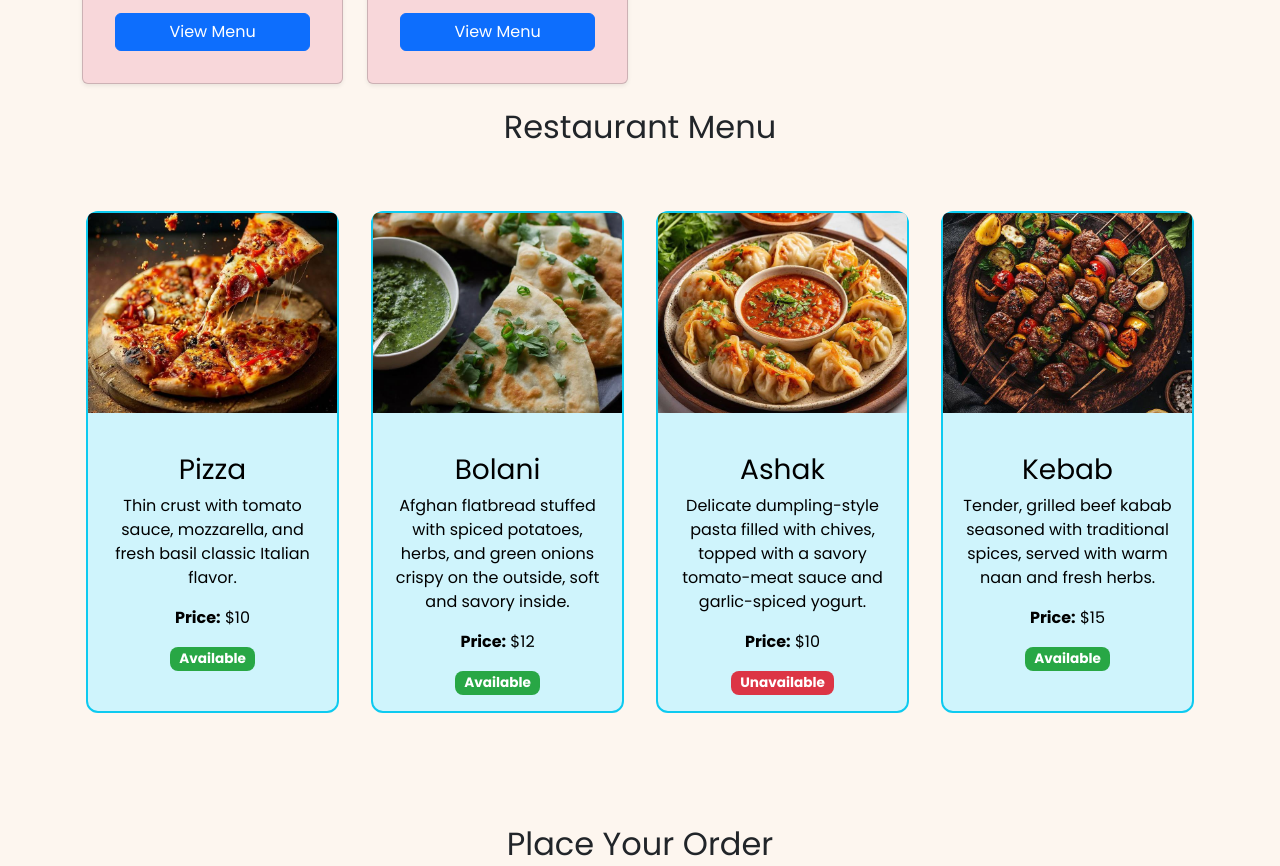
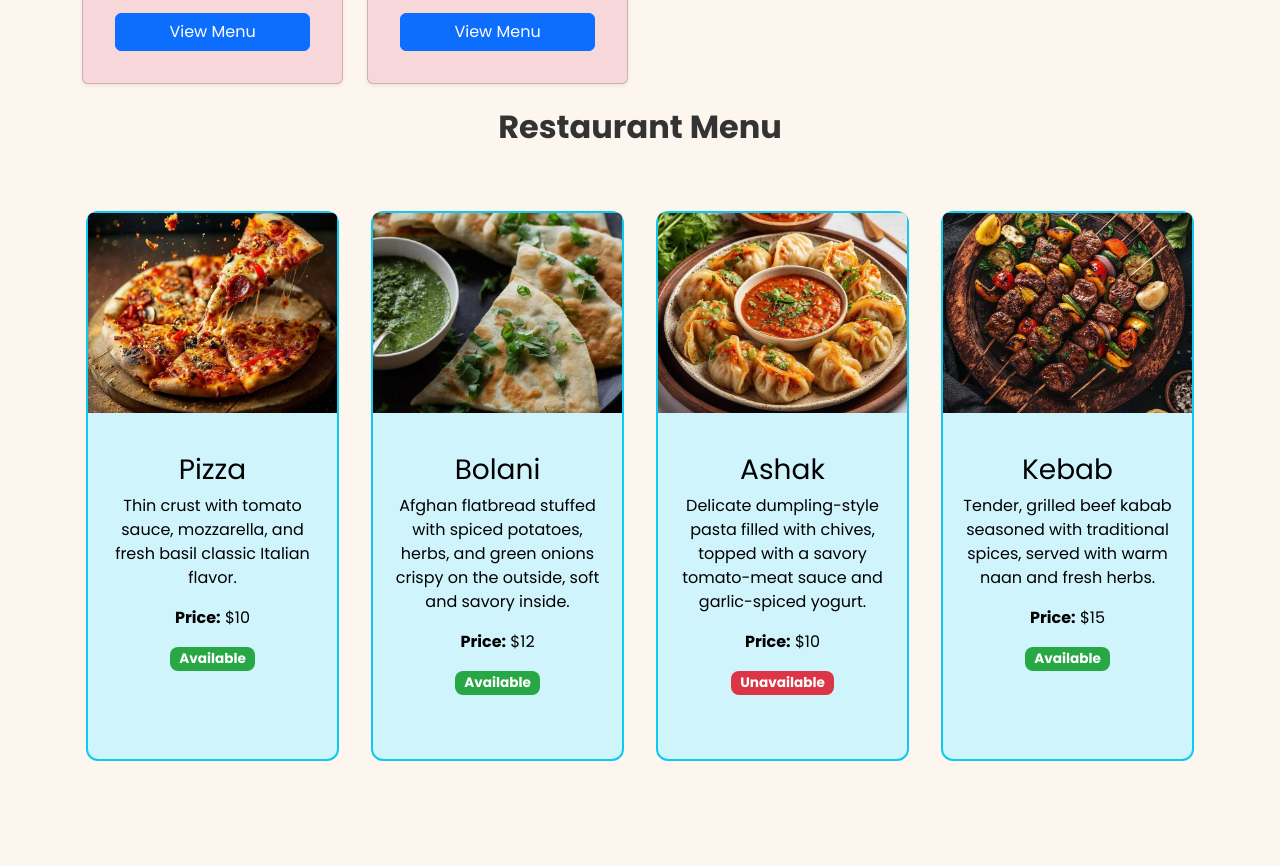
Before and after one commit to nargesyaghoubi-ygh/Foodie_Hub, a plain HTML site: page index.html in a window 1280 px wide. Shown: the part 2641-3507 px from the top of the page. Drawn offline with nearby package versions, Linux system fonts and the light colour scheme.

Commit message:
update css file

```diff
--- a/css/style.css
+++ b/css/style.css
@@ -73,6 +73,7 @@ body {
 }
 
 .menu {
+  min-height: 550px;
   border: 2px solid #0dcaf0;
   border-radius: 12px;
   transition: transform 0.3s ease, box-shadow 0.3s ease;
@@ -108,3 +109,10 @@ body {
   margin-top: 10px;
   color: #2c3e50;
 }
+
+h2 {
+  font-family: 'Poppins', sans-serif;
+  font-size: 2rem;
+  font-weight: 700;
+  color: #333;
+}
```
